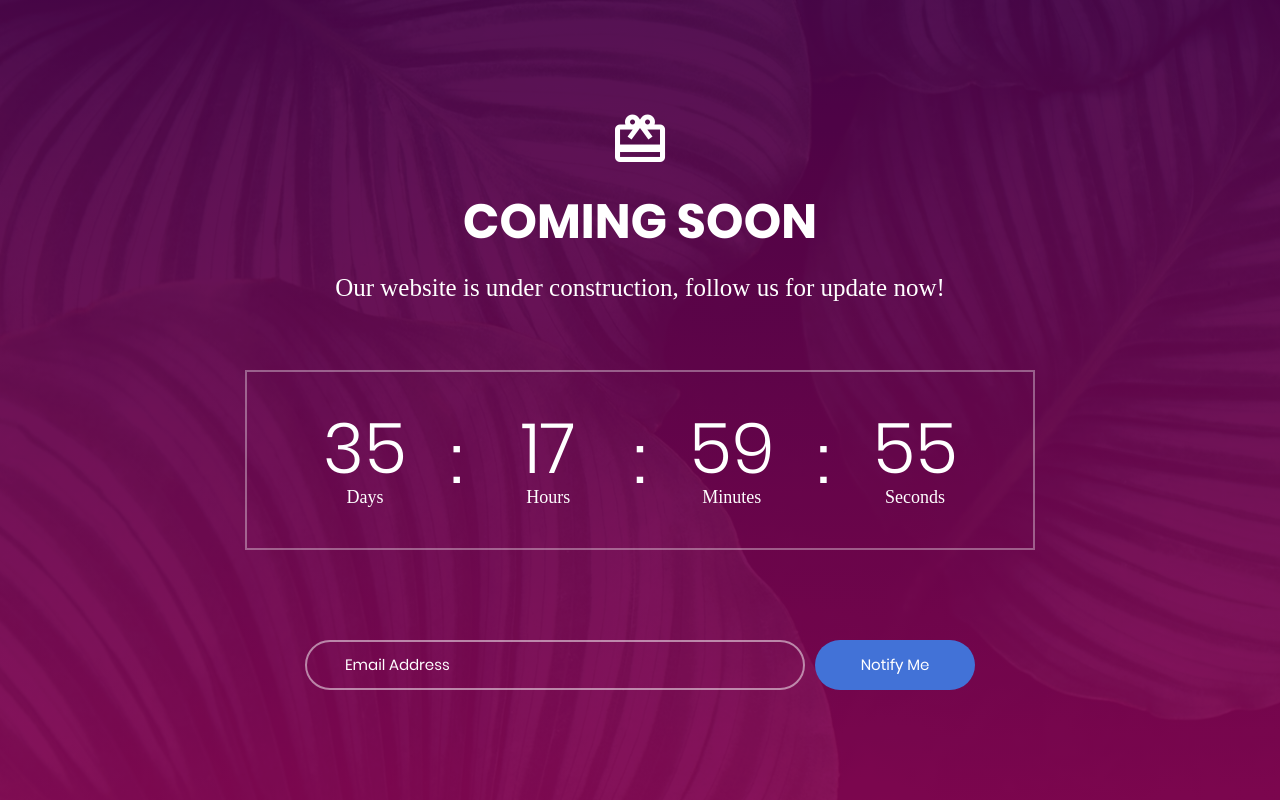
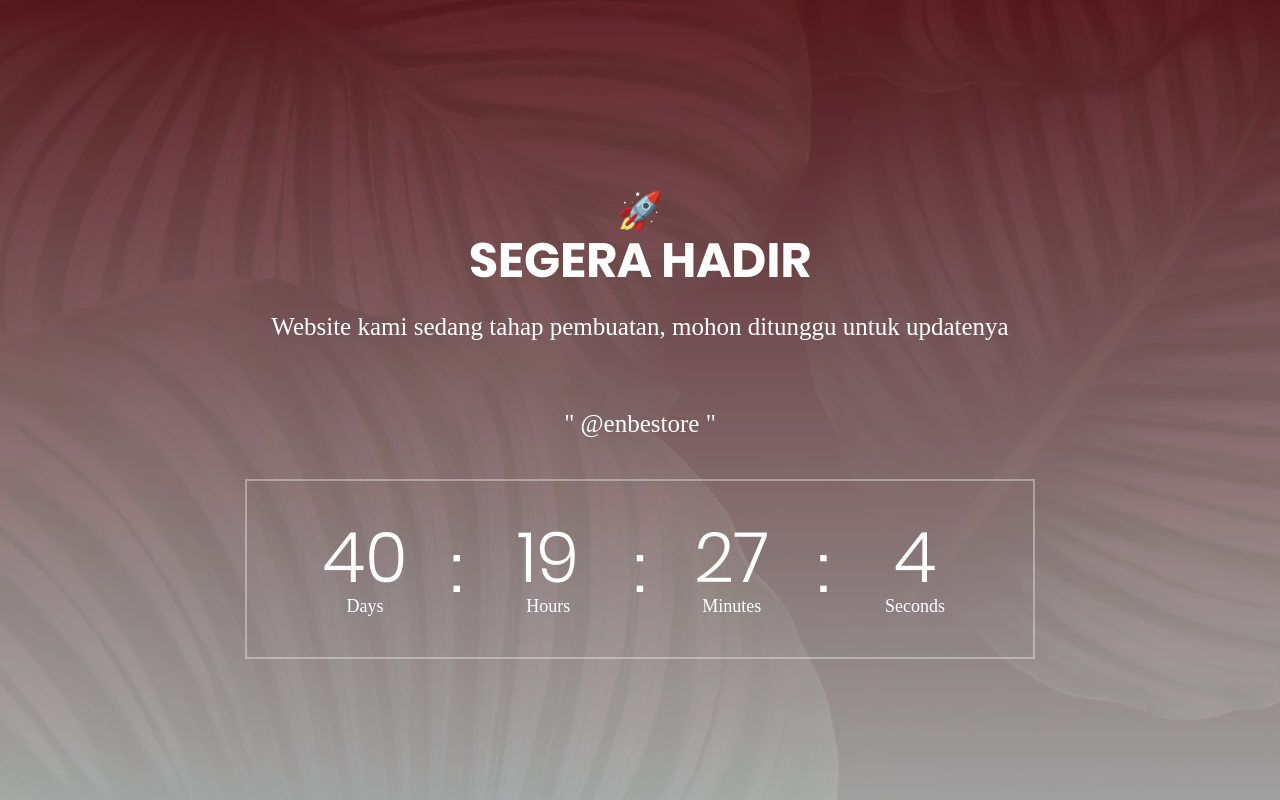
Before and after one commit to diancordova/comingsoon, a plain HTML site: page index.html in a window 1280 px wide. Drawn offline with Linux system fonts and the light colour scheme; a web font is replaced by a local one.

Commit message:
update time

```diff
--- a/css/main.css
+++ b/css/main.css
@@ -332,11 +332,11 @@ input.input100 {
   height: 100%;
   top: 0;
   left: 0;
-  background: #61045f;
-  background: -webkit-linear-gradient(bottom, #aa076b, #61045f);
-  background: -o-linear-gradient(bottom, #aa076b, #61045f);
-  background: -moz-linear-gradient(bottom, #aa076b, #61045f);
-  background: linear-gradient(bottom, #aa076b, #61045f);
+  background: #721c24;
+  background: -webkit-linear-gradient(bottom, #ddd, #721c24);
+  background: -o-linear-gradient(bottom, #ddd, #721c24);
+  background: -moz-linear-gradient(bottom, #ddd, #721c24);
+  background: linear-gradient(bottom, #ddd, #721c24);
   opacity: 0.9;
 }
 
--- a/index.html
+++ b/index.html
@@ -1,11 +1,12 @@
 <!DOCTYPE html>
 <html lang="en">
+
 <head>
 	<title>Coming Soon 8</title>
 	<meta charset="UTF-8">
 	<meta name="viewport" content="width=device-width, initial-scale=1">
 	<!--===============================================================================================-->
-	<link rel="icon" type="image/png" href="images/icons/favicon.ico"/>
+	<link rel="icon" type="image/png" href="images/icons/favicon.ico" />
 	<!--===============================================================================================-->
 	<link rel="stylesheet" type="text/css" href="vendor/bootstrap/css/bootstrap.min.css">
 	<!--===============================================================================================-->
@@ -21,61 +22,57 @@
 	<link rel="stylesheet" type="text/css" href="css/main.css">
 	<!--===============================================================================================-->
 </head>
+
 <body>
 
 
-	<div class="bg-img1 overlay1 size1 flex-w flex-c-m p-t-55 p-b-55 p-l-15 p-r-15" style="background-image: url('images/bg01.jpg');">
+	<div class="bg-img1 overlay1 size1 flex-w flex-c-m p-t-55 p-b-55 p-l-15 p-r-15"
+		style="background-image: url('images/bg01.jpg');">
 		<div class="wsize1">
-			<p class="txt-center p-b-23">
-				<i class="zmdi zmdi-card-giftcard cl0 fs-60"></i>
+			<p class="txt-center p-b-50">
+				<center><h1>🚀</h1></center>
 			</p>
 
 			<h3 class="l1-txt1 txt-center p-b-22">
-				Coming Soon
+				Segera Hadir
 			</h3>
 
 			<p class="txt-center m2-txt1 p-b-67">
-				Our website is under construction, follow us for update now!
+				Website kami sedang tahap pembuatan, mohon ditunggu untuk updatenya
 			</p>
+			<h5 class="m2-txt1 txt-center p-b-40">
+				" @enbestore "
+			</h5>
 
 			<div class="flex-w flex-sa-m cd100 bor1 p-t-42 p-b-22 p-l-50 p-r-50 respon1">
 				<div class="flex-col-c-m wsize2 m-b-20">
-					<span class="l1-txt2 p-b-4 days">35</span>
+					<span class="l1-txt2 p-b-4 days"><p id="days"></p></span>
 					<span class="m2-txt2">Days</span>
 				</div>
 
 				<span class="l1-txt2 p-b-22">:</span>
 
 				<div class="flex-col-c-m wsize2 m-b-20">
-					<span class="l1-txt2 p-b-4 hours">17</span>
+					<span class="l1-txt2 p-b-4 hours"><p id="hours"></p></span>
 					<span class="m2-txt2">Hours</span>
 				</div>
 
 				<span class="l1-txt2 p-b-22 respon2">:</span>
 
 				<div class="flex-col-c-m wsize2 m-b-20">
-					<span class="l1-txt2 p-b-4 minutes">50</span>
+					<span class="l1-txt2 p-b-4 minutes"><p id="mins"></p></span>
 					<span class="m2-txt2">Minutes</span>
 				</div>
 
 				<span class="l1-txt2 p-b-22">:</span>
 
 				<div class="flex-col-c-m wsize2 m-b-20">
-					<span class="l1-txt2 p-b-4 seconds">39</span>
+					<span class="l1-txt2 p-b-4 seconds"><p id="secs"></p></span>
 					<span class="m2-txt2">Seconds</span>
 				</div>
 			</div>
 
-			<form class="flex-w flex-c-m contact100-form validate-form p-t-70">
-				<div class="wrap-input100 validate-input where1" data-validate = "Email is required: ex@abc.xyz">
-					<input class="s1-txt1 placeholder0 input100" type="text" name="email" placeholder="Email Address">
-					<span class="focus-input100"></span>
-				</div>
 
-				<button class="flex-c-m s1-txt1 size2 how-btn trans-04 where1">
-					Notify Me
-				</button>
-			</form>
 		</div>
 	</div>
 
@@ -95,30 +92,49 @@
 	<script src="vendor/countdowntime/moment-timezone.min.js"></script>
 	<script src="vendor/countdowntime/moment-timezone-with-data.min.js"></script>
 	<script src="vendor/countdowntime/countdowntime.js"></script>
-	<script>
-		$('.cd100').countdown100({
-			/*Set Endtime here*/
-			/*Endtime must be > current time*/
-			endtimeYear: 0,
-			endtimeMonth: 0,
-			endtimeDate: 35,
-			endtimeHours: 18,
-			endtimeMinutes: 0,
-			endtimeSeconds: 0,
-			timeZone: ""
-			// ex:  timeZone: "America/New_York"
-			//go to " http://momentjs.com/timezone/ " to get timezone
-		});
-	</script>
+
 	<!--===============================================================================================-->
 	<script src="vendor/tilt/tilt.jquery.min.js"></script>
-	<script >
+	<script>
 		$('.js-tilt').tilt({
 			scale: 1.1
 		})
+	</script>
+	<script>
+		var countDownDate = new Date("Aug 5, 2020 10:00:52").getTime();
+
+		// Run myfunc every second
+		var myfunc = setInterval(function () {
+
+			var now = new Date().getTime();
+			var timeleft = countDownDate - now;
+
+			// Calculating the days, hours, minutes and seconds left
+			var days = Math.floor(timeleft / (1000 * 60 * 60 * 24));
+			var hours = Math.floor((timeleft % (1000 * 60 * 60 * 24)) / (1000 * 60 * 60));
+			var minutes = Math.floor((timeleft % (1000 * 60 * 60)) / (1000 * 60));
+			var seconds = Math.floor((timeleft % (1000 * 60)) / 1000);
+
+			// Result is output to the specific element
+			document.getElementById("days").innerHTML = days + " "
+			document.getElementById("hours").innerHTML = hours + " "
+			document.getElementById("mins").innerHTML = minutes + " "
+			document.getElementById("secs").innerHTML = seconds + " "
+
+			// Display the message when countdown is over
+			if (timeleft < 0) {
+				clearInterval(myfunc);
+				document.getElementById("days").innerHTML = ""
+				document.getElementById("hours").innerHTML = ""
+				document.getElementById("mins").innerHTML = ""
+				document.getElementById("secs").innerHTML = ""
+				document.getElementById("end").innerHTML = "TIME UP!!";
+			}
+		}, 1000);
 	</script>
 	<!--===============================================================================================-->
 	<script src="js/main.js"></script>
 
 </body>
+
 </html>
```
Lines whose indentation alone changed are shown as unchanged.
